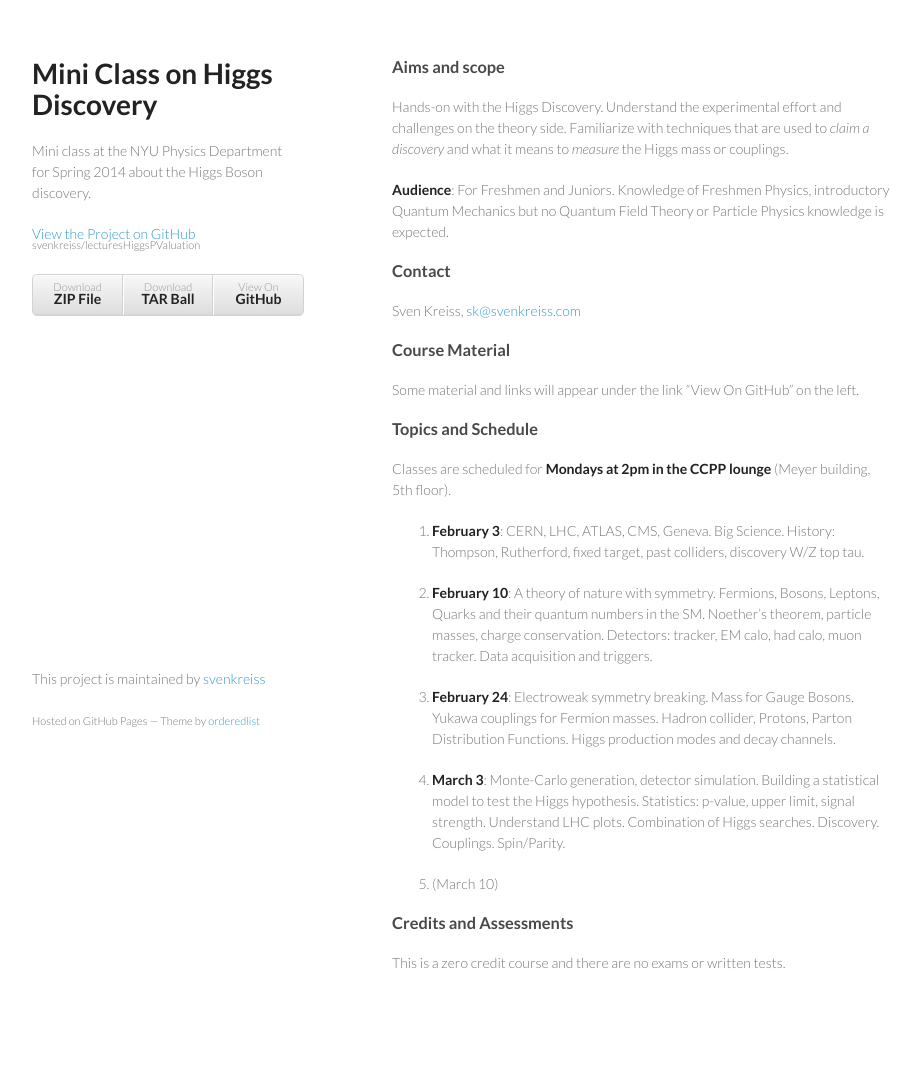
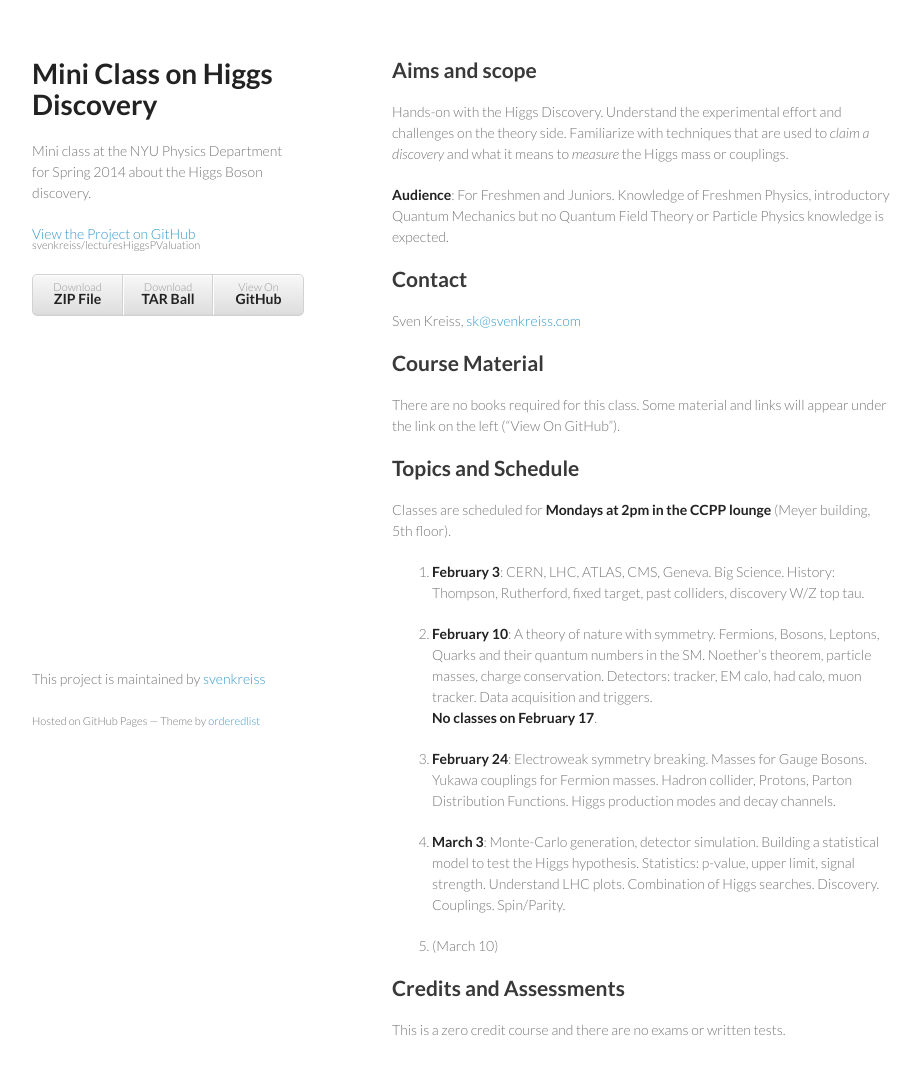
Before and after one commit to svenkreiss/lecturesHiggsPValuation, a plain HTML site: page index.html in a window 1280 px wide. Shown: the whole page, without its empty margins (178-1098 px from the left). Before the commit the page ends 1043 px from the top, so only its background shows below. Drawn offline with Linux system fonts and the light colour scheme.

```diff
--- a/index.html
+++ b/index.html
@@ -28,36 +28,36 @@
         </ul>
       </header>
       <section>
-        <h3>
-<a name="aims-and-scope" class="anchor" href="#aims-and-scope"><span class="octicon octicon-link"></span></a>Aims and scope</h3>
+        <h2>
+<a name="aims-and-scope" class="anchor" href="#aims-and-scope"><span class="octicon octicon-link"></span></a>Aims and scope</h2>
 
 <p>Hands-on with the Higgs Discovery. Understand the experimental effort and challenges on the theory side. Familiarize with techniques that are used to <em>claim a discovery</em> and what it means to <em>measure</em> the Higgs mass or couplings.</p>
 
 <p><strong>Audience</strong>: For Freshmen and Juniors. Knowledge of Freshmen Physics, introductory Quantum Mechanics but no Quantum Field Theory or Particle Physics knowledge is expected.</p>
 
-<h3>
-<a name="contact" class="anchor" href="#contact"><span class="octicon octicon-link"></span></a>Contact</h3>
+<h2>
+<a name="contact" class="anchor" href="#contact"><span class="octicon octicon-link"></span></a>Contact</h2>
 
 <p>Sven Kreiss, <a href="mailto:sk@svenkreiss.com">sk@svenkreiss.com</a></p>
 
-<h3>
-<a name="course-material" class="anchor" href="#course-material"><span class="octicon octicon-link"></span></a>Course Material</h3>
+<h2>
+<a name="course-material" class="anchor" href="#course-material"><span class="octicon octicon-link"></span></a>Course Material</h2>
 
-<p>Some material and links will appear under the link “View On GitHub” on the left.</p>
+<p>There are no books required for this class. Some material and links will appear under the link on the left (“View On GitHub”).</p>
 
-<h3>
-<a name="topics-and-schedule" class="anchor" href="#topics-and-schedule"><span class="octicon octicon-link"></span></a>Topics and Schedule</h3>
+<h2>
+<a name="topics-and-schedule" class="anchor" href="#topics-and-schedule"><span class="octicon octicon-link"></span></a>Topics and Schedule</h2>
 
 <p>Classes are scheduled for <strong>Mondays at 2pm in the CCPP lounge</strong> (Meyer building, 5th floor).</p>
 
 <ol>
 <li><p><strong>February 3</strong>: CERN, LHC, ATLAS, CMS, Geneva. Big Science. History: Thompson, Rutherford, fixed target, past colliders, discovery W/Z top tau.</p></li>
-<li><p><strong>February 10</strong>: A theory of nature with symmetry. Fermions, Bosons, Leptons, Quarks and their quantum numbers in the SM. Noether’s theorem, particle masses, charge conservation. Detectors: tracker, EM calo, had calo, muon tracker. Data acquisition and triggers.</p></li>
-<li><p><strong>February 24</strong>: Electroweak symmetry breaking. Mass for Gauge Bosons. Yukawa couplings for Fermion masses. Hadron collider, Protons, Parton Distribution Functions. Higgs production modes and decay channels.</p></li>
+<li><p><strong>February 10</strong>: A theory of nature with symmetry. Fermions, Bosons, Leptons, Quarks and their quantum numbers in the SM. Noether’s theorem, particle masses, charge conservation. Detectors: tracker, EM calo, had calo, muon tracker. Data acquisition and triggers.<br><strong>No classes on February 17</strong>.</p></li>
+<li><p><strong>February 24</strong>: Electroweak symmetry breaking. Masses for Gauge Bosons. Yukawa couplings for Fermion masses. Hadron collider, Protons, Parton Distribution Functions. Higgs production modes and decay channels.</p></li>
 <li><p><strong>March 3</strong>: Monte-Carlo generation, detector simulation. Building a statistical model to test the Higgs hypothesis. Statistics: p-value, upper limit, signal strength. Understand LHC plots. Combination of Higgs searches. Discovery. Couplings. Spin/Parity.</p></li>
 <li><p>(March 10) </p></li>
-</ol><h3>
-<a name="credits-and-assessments" class="anchor" href="#credits-and-assessments"><span class="octicon octicon-link"></span></a>Credits and Assessments</h3>
+</ol><h2>
+<a name="credits-and-assessments" class="anchor" href="#credits-and-assessments"><span class="octicon octicon-link"></span></a>Credits and Assessments</h2>
 
 <p>This is a zero credit course and there are no exams or written tests.</p>
       </section>
```
Also changed, not shown: params.json (+1 -1 lines).
